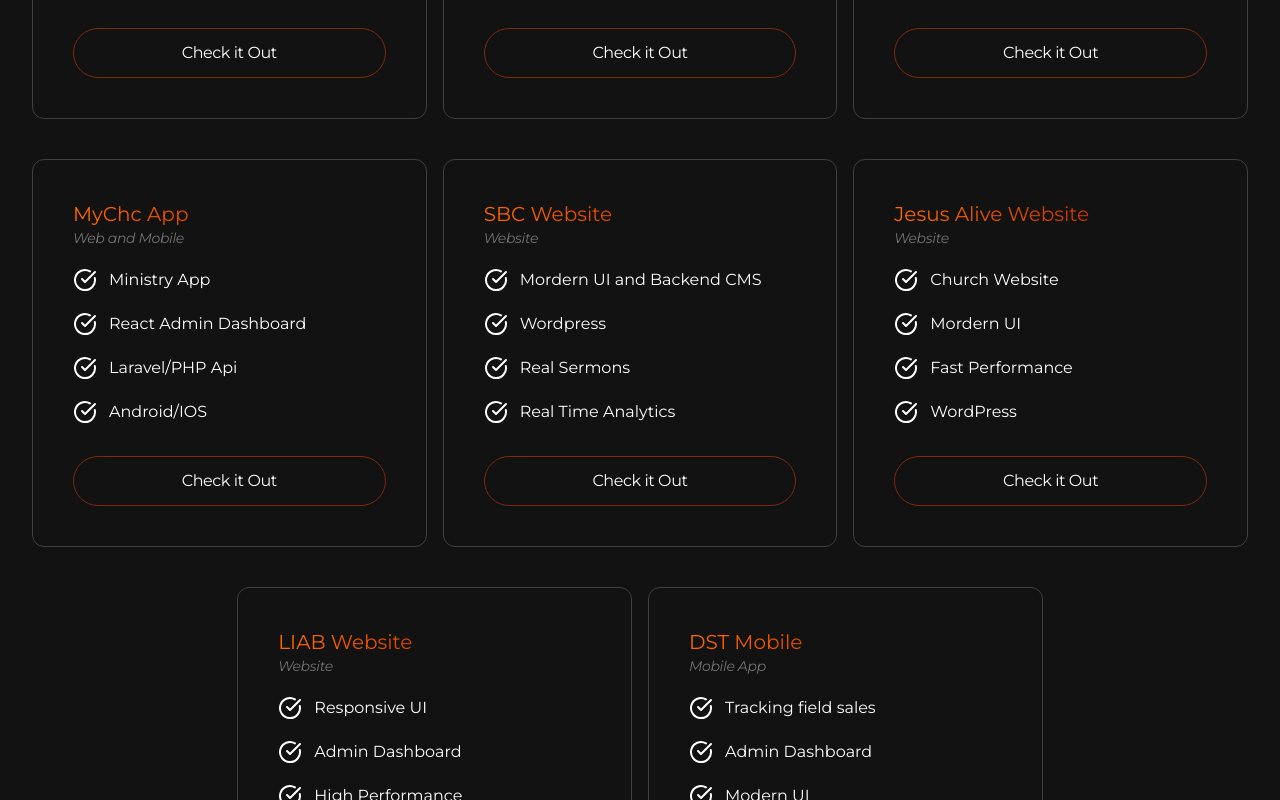
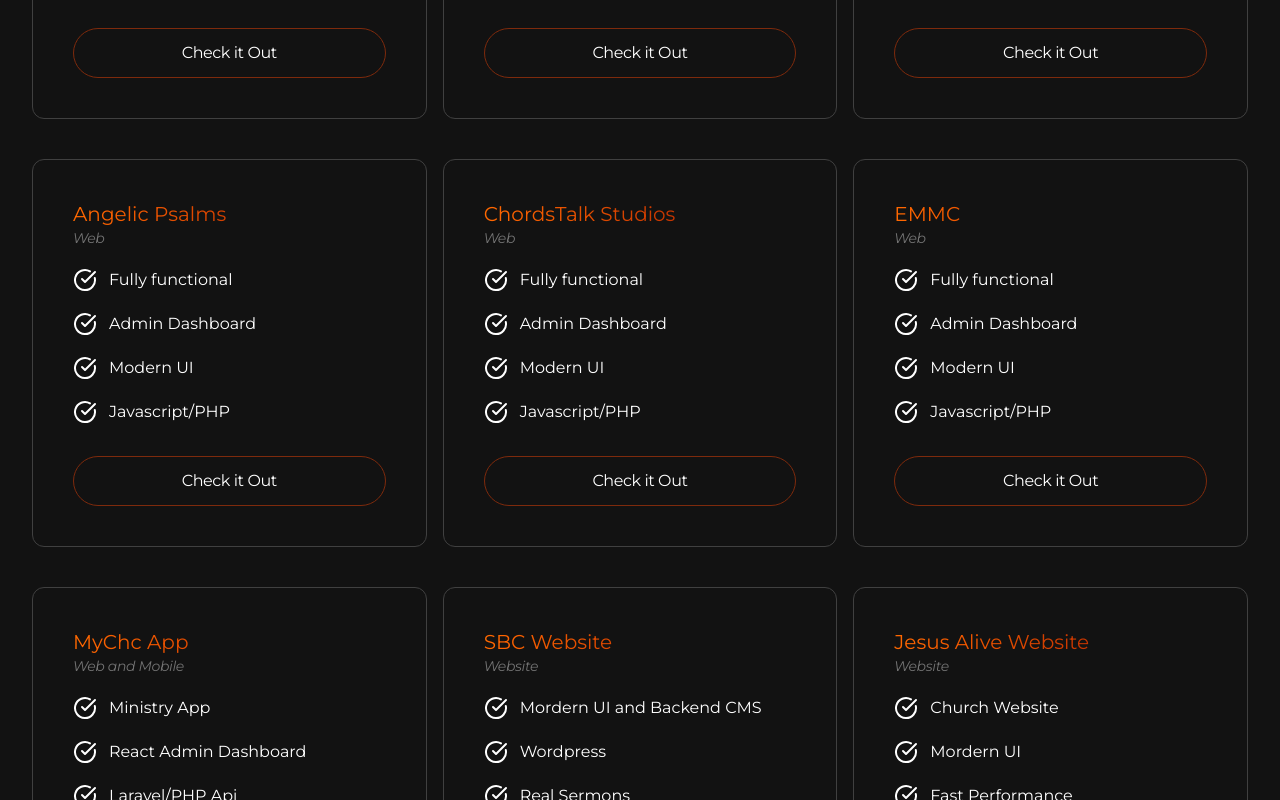
Before and after one commit to MWIYIKINWA/prosperTech.com, a React (Vite) app: page / in a window 1280 px wide. Shown: the part 1940-2740 px from the top of the page. Built offline with nearby package versions, Linux system fonts and the light colour scheme.

Commit message:
Update index.jsx

```diff
--- a/src/constants/index.jsx
+++ b/src/constants/index.jsx
@@ -122,6 +122,36 @@
       "Javascript/PHP",
     ],
     link:"https://epiphanymusicafrica.org",
+  },{
+    title: "Angelic Psalms",
+    category: "Web",
+    features: [
+      "Fully functional",
+      "Admin Dashboard",
+      "Modern UI",
+      "Javascript/PHP",
+    ],
+    link:"https://angelicpsalms.org",
+  },{
+    title: "ChordsTalk Studios",
+    category: "Web",
+    features: [
+      "Fully functional",
+      "Admin Dashboard",
+      "Modern UI",
+      "Javascript/PHP",
+    ],
+    link:"https://chordstalkstudios.com",
+  },{
+    title: "EMMC",
+    category: "Web",
+    features: [
+      "Fully functional",
+      "Admin Dashboard",
+      "Modern UI",
+      "Javascript/PHP",
+    ],
+    link:"https://www.estherministrymukono.org/",
   },
    {
     title: "MyChc App",
```
